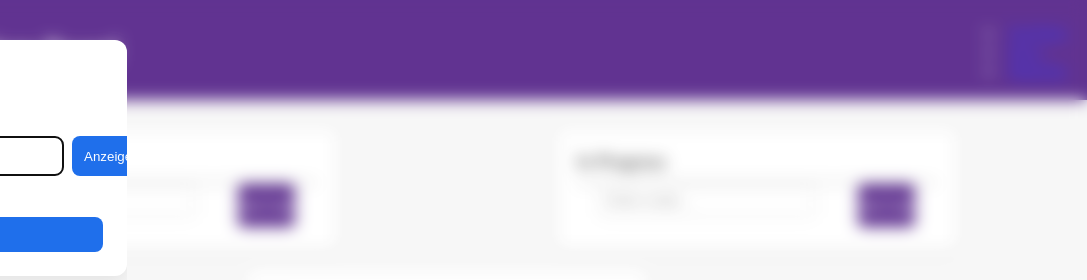
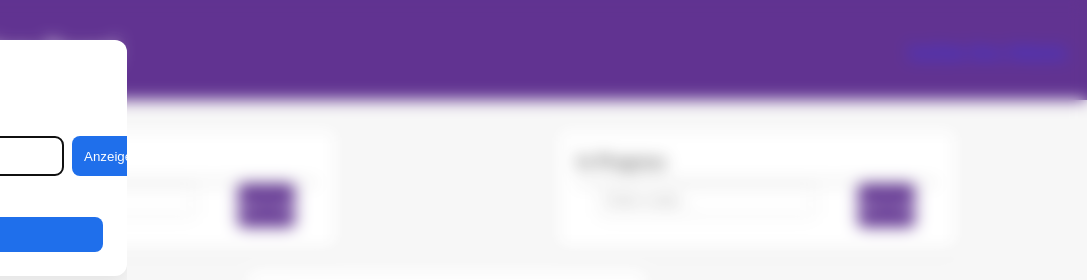
Before and after one commit to anonymouz18/DeMasked.media, a plain HTML site: page index.html in a window 1280 px wide. Shown: the top 280 px of the page, 193-1280 px from the left. Drawn offline with Linux system fonts and the light colour scheme.

Commit message:
li löschen

```diff
--- a/index.html
+++ b/index.html
@@ -17,9 +17,9 @@
         <img src="file.jpg" alt="Logo" class="logo">
         <h1>Kanban Board</h1>
         <class="link">
-            <li><a href="https://www.youtube.com/@gabriele-von-bülow-gym/featured" target="_blank">YouTube</a></li>
-            <li><a href="https://gvb-gymnasium.de/" target="_blank">IServ</a></li>
-            <li><a href="https://www.gvb-berlin.de/unterricht-plus/arbeitsgemeinschaften/ag-videopodcast/" target="_blank">Website</a></li>
+            <a href="https://www.youtube.com/@gabriele-von-bülow-gym/featured" target="_blank">YouTube</a>
+            <a href="https://gvb-gymnasium.de/" target="_blank">IServ</a>
+            <a href="https://www.gvb-berlin.de/unterricht-plus/arbeitsgemeinschaften/ag-videopodcast/" target="_blank">Website</a>
         </class>
     </div>
 
```
